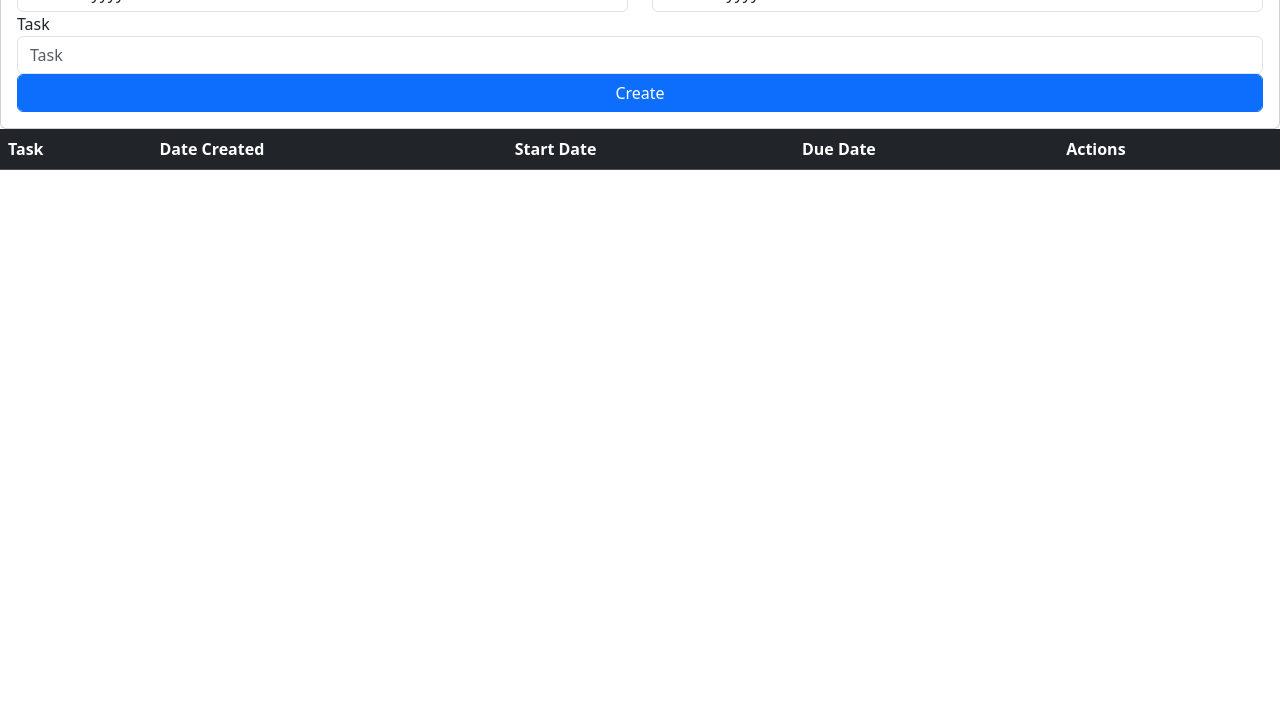
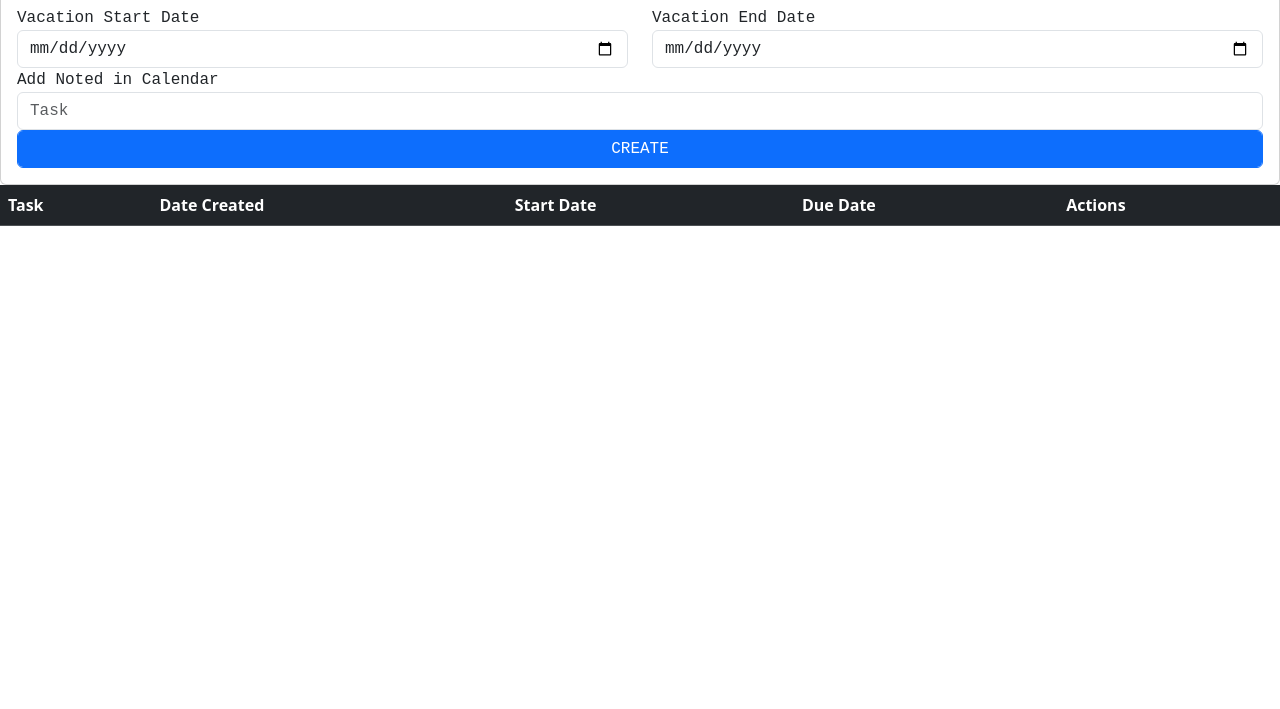
Before and after one commit to Sushana002/Week-10-JS-DOM-Manipulation-, a website: page index.html in a window 1280 px wide. Shown: the part 91-800 px from the top of the page. Drawn offline with nearby package versions, Linux system fonts and the light colour scheme.

Commit message:
few updates

```diff
--- a/index.html
+++ b/index.html
@@ -3,23 +3,26 @@
 <head>
     <meta charset="UTF-8">
     <meta name="viewport" content="width=device-width, initial-scale=1.0">
-    <title>Week 10: JS & Dom Manipulation </title>
+    <title>(Week 10: JS & Dom Manipulation) VACATION CALENDAR </title>
+    <link rel="stylesheet" href="styles.css">
     <link rel="stylesheet" href="node_modules/bootstrap/dist/css/bootstrap.css">
 </head>
 <body>
+    <!-- Below I am creating a calendar usings classes "rows" and form group, and a table.-->
     <br>
+    <h1> The School Year Vacation Calendar</h1>
     <div class="card">
         <div class="card-body">
             <div class="row">
                 <div class="col-sm">
                     <div class="form-group">
-                        <label for="new-start-date">Start Date</label>
+                        <label for="new-start-date">Vacation Start Date</label> <!--This is where you can add the date you choose to start your vacation-->
                         <input type="date" class="form-control" id="new-start-date">
                     </div>
                 </div>
                 <div class="col-sm">
                     <div class="form-group">
-                        <label for="new-end-date">End Date</label>
+                        <label for="new-end-date">Vacation End Date</label> <!--When you'll return from vacation-->
                         <input type="date" class="form-control" id="new-end-date">
                     </div>
                 </div>
@@ -28,17 +31,17 @@
             <div class="row">
                 <div class="col-sm">
                     <div class="form-group">
-                        <label for="new-task">Task</label>
+                        <label for="new-task">Add Noted in Calendar</label> <!--Notes for your vacation-->
                         <input type="text" class="form-control" id="new-task" placeholder="Task">
                     </div>
                 </div>
             </div>
             <div>
-                <button id="add" class="btn btn-primary form-control" type="submit">Create</button>
+                <button id="add" class="btn btn-primary form-control" type="submit">CREATE</button>
             </div>
         </div>
     </div>
-
+  <!--Table for all key details for our up coming vacation-->
     <table id="list" class="table table-dark table-stripe">
         <tr>
             <th>Task</th>
@@ -50,7 +53,6 @@
 
     </table>
 
-
 <script src="index.js"></script>
 <script src="node_modules/jquery/dist/jquery.js"></script>
 <script src="node_modules/bootstrap/dist/js/bootstrap.bundle.js"></script>
--- a/index.js
+++ b/index.js
@@ -1,5 +1,8 @@
 let id = 0;
 
+// creating a new row by it's ID, add in an event listener and when it's clicked.
+// Add in a table and grab it bt the ID in the html
+// create a new row, and sets attributes to the rows.
 document.getElementById('add').addEventListener('click', () => {
     let createdDate = new Date();
     let table = document.getElementById('list');
--- /dev/null
+++ b/styles.css
@@ -0,0 +1,3 @@
+div {
+    font-family: monospace;
+}
```
